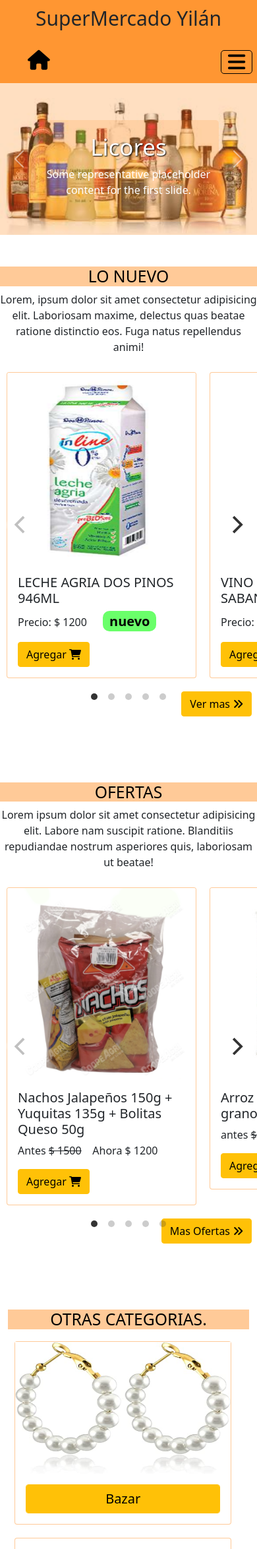
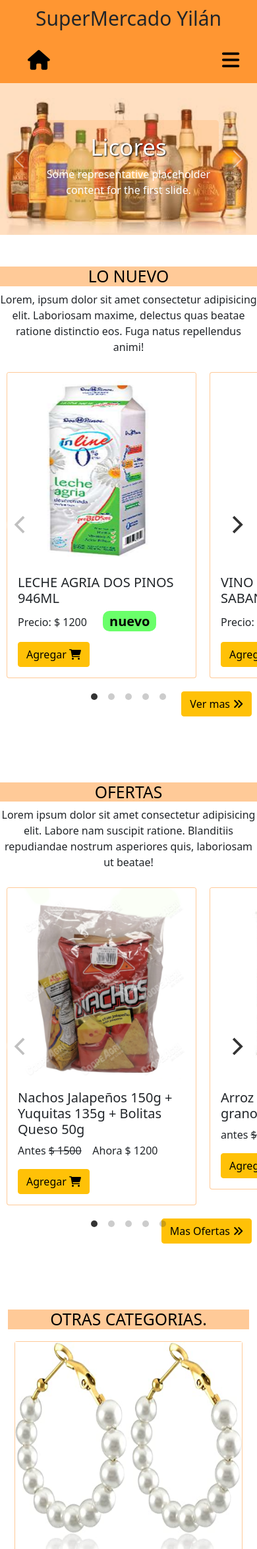
Before and after one commit to rolandoWe/superEva, a PHP site: page / in a window 390 px wide. Shown: the top 2348 px of the page at 66% size. Run offline with PHP 8.4, Linux system fonts and the light colour scheme; some libraries are stand-ins or nearby versions.

Commit message:
Add files via upload

```diff
--- a/css/index.css
+++ b/css/index.css
@@ -20,9 +20,9 @@
 .navbar-toggler i{
     color: black;
     font-size: 30px;
-    border:solid 1px rgb(0, 0, 0);
+    /* border:solid 1px rgb(0, 0, 0); */
     border-radius: 5px;
-    padding: 2px 10px;
+    /* padding: 2px 10px; */
 }
 .navbar{
     position: sticky;
@@ -33,12 +33,12 @@
 .nav-item a{
     background-color: rgb(219, 142, 48);
     margin-left: 5px;
-    color:rgb(0, 0, 0,.7);
+    color:rgb(0, 0, 0,.9);
     font-size: 24px;
     padding: 0 2px;
     border-radius: 5px;
-    text-shadow: 1px 1px 2px white;
-    font-weight: bold;
+    /* text-shadow: 1px 1px 2px white; */
+    /* font-weight: bold; */
 }
 .nav-item a:hover{
     color: rgb(0, 0, 0);
@@ -195,7 +195,11 @@
         margin-top: 10px;
     }
     .mas_categ{
-        width:90%
+        width:100%;
+    }
+    .mas_categ img{
+        height:340px
+
     }
     footer{
         padding-left: 2px;
```
